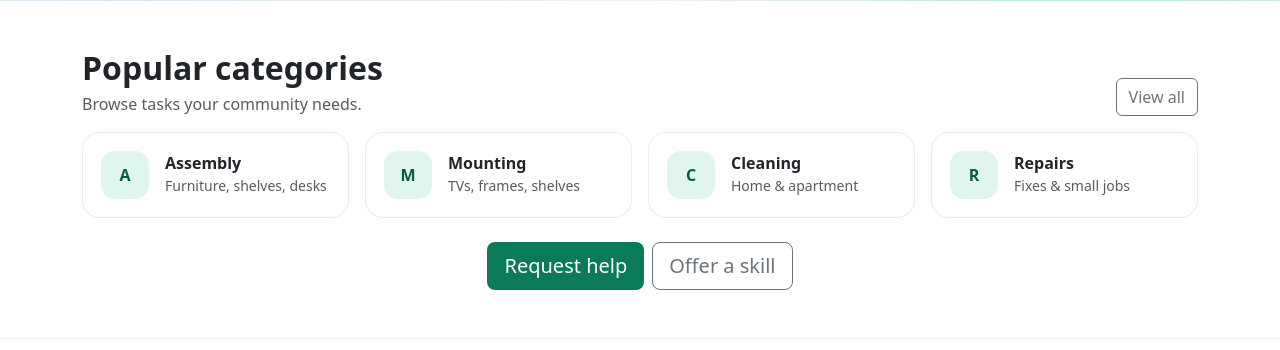
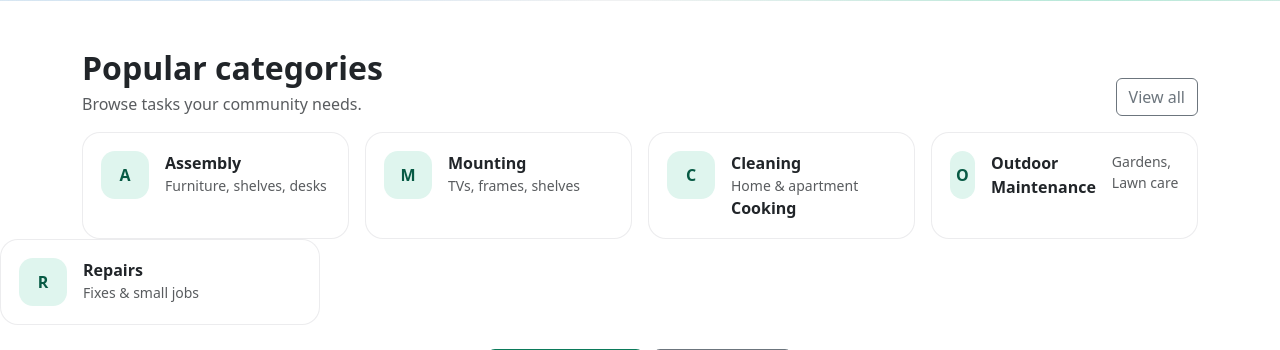
Before and after one commit to moiseslm1/Community-share-, a Django app: page / in a window 1280 px wide. Shown: the part 470-820 px from the top of the page. Run offline with Django 4.2, Linux system fonts and the light colour scheme; some libraries are stand-ins or nearby versions.

Commit message:
Added categories for Cooking and Outdoor Maintenance

```diff
--- a/core/templates/home.html
+++ b/core/templates/home.html
@@ -94,10 +94,23 @@
             <div>
               <div class="fw-bold">Cleaning</div>
               <div class="text-muted small">Home & apartment</div>
+              <div class="fw-bold">Cooking</div>
             </div>
           </div>
         </div>
       </div>
+
+      <div class="col-12 col-sm-6 col-lg-3">
+        <div class="category-card">
+          <div class="d-flex gap-3">
+            <div class="icon-badge">O</div>
+              <div class="fw-bold">Outdoor Maintenance</div>
+              <div class="text-muted small">Gardens, Lawn care</div>
+            </div>
+          </div>
+        </div>
+      </div>
+    </div>
 
       <div class="col-12 col-sm-6 col-lg-3">
         <div class="category-card">
```
